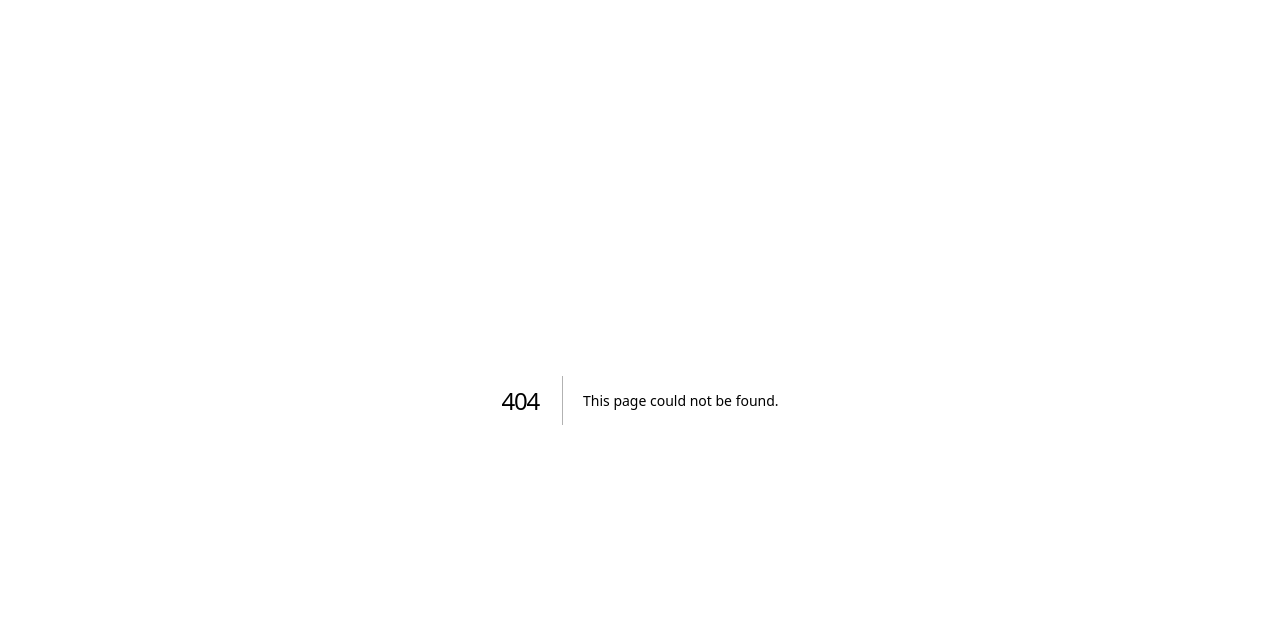
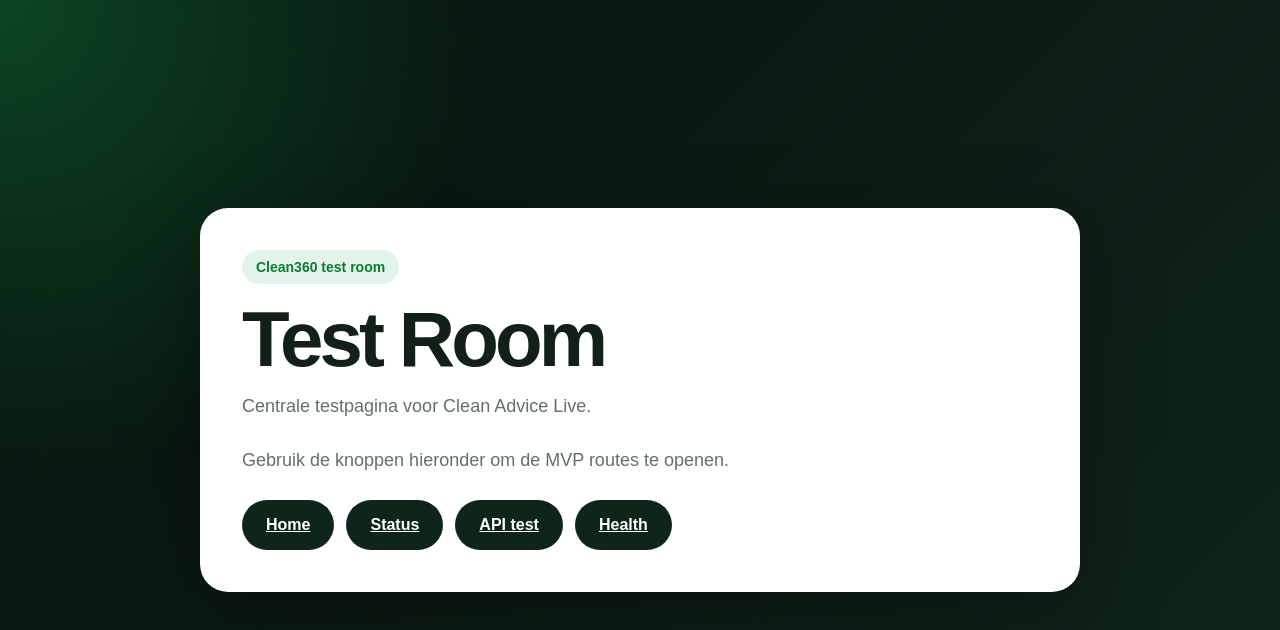
Before and after one commit to SoundBeatz/CleanAdvice-Live, a Next.js app: page /test-room in a window 1280 px wide. Before the commit this address had no page. Shown: the top 630 px of the page. Built offline with nearby package versions, Linux system fonts and the light colour scheme.

Commit message:
Add test room page

```diff
--- /dev/null
+++ b/app/test-room/page.jsx
@@ -0,0 +1,15 @@
+import MvpNavigation from '../../components/MvpNavigation';
+
+export default function TestRoomPage() {
+  return (
+    <main className="screen">
+      <section className="panel">
+        <div className="badge">Clean360 test room</div>
+        <h1>Test Room</h1>
+        <p>Centrale testpagina voor Clean Advice Live.</p>
+        <p>Gebruik de knoppen hieronder om de MVP routes te openen.</p>
+        <MvpNavigation />
+      </section>
+    </main>
+  );
+}
```
